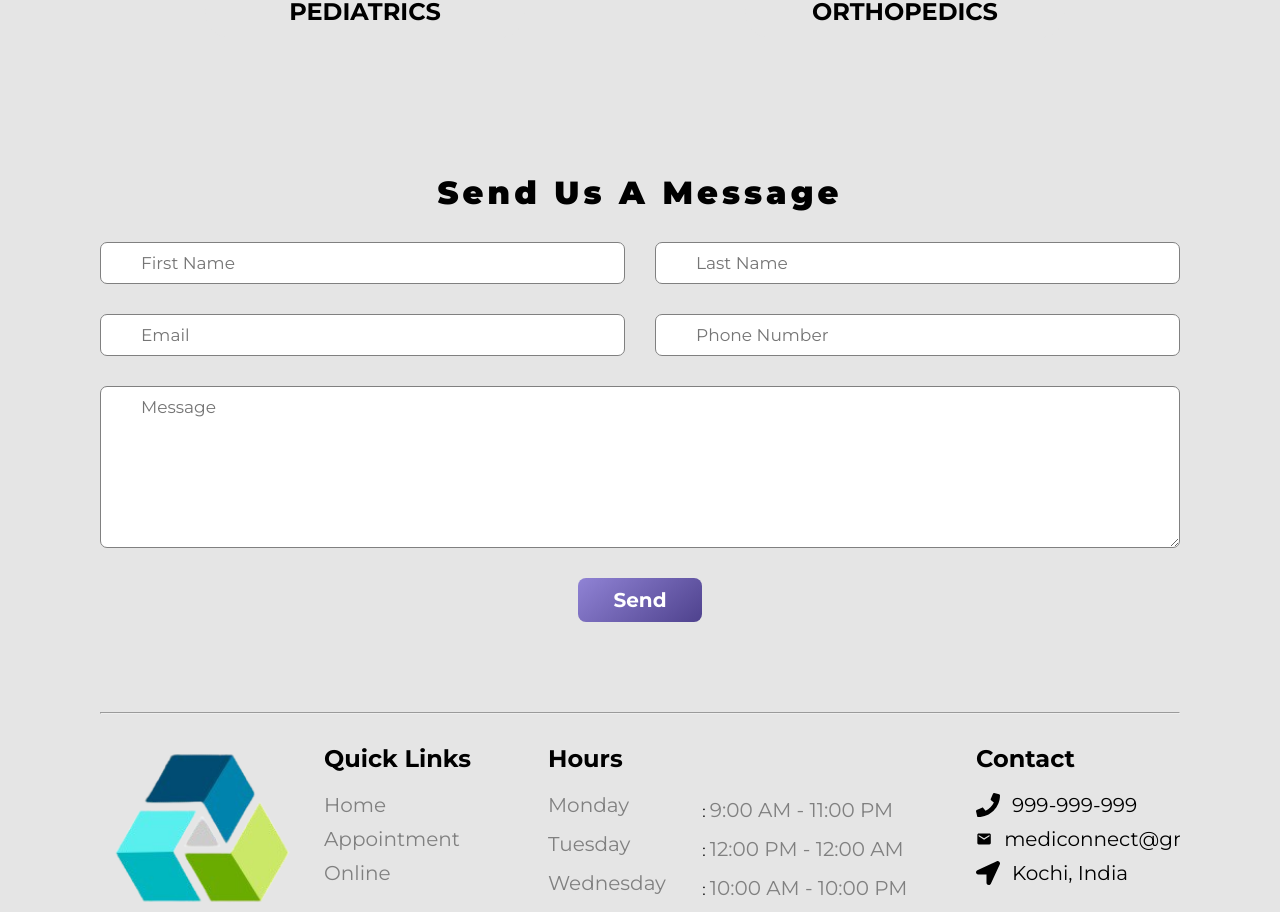
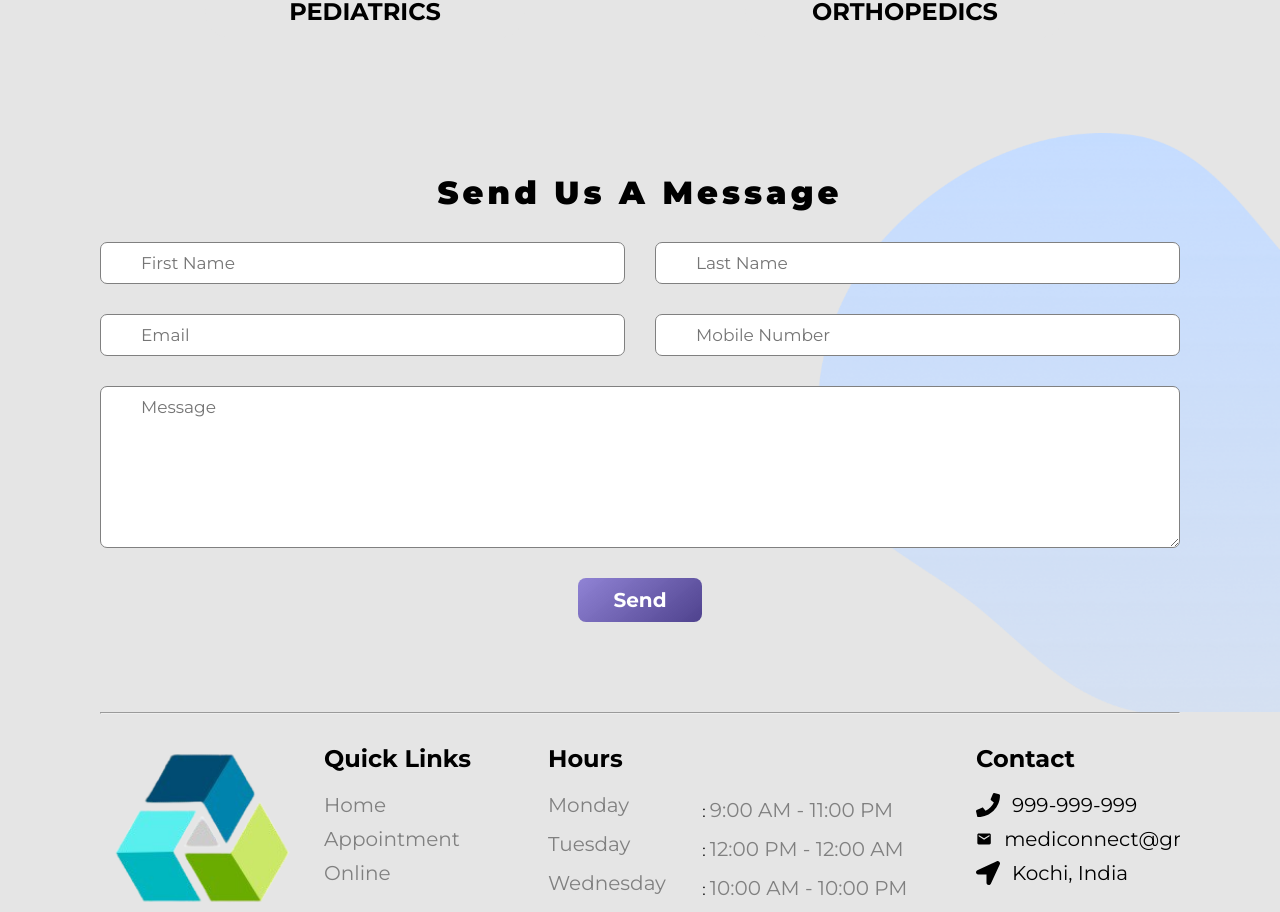
Before and after one commit to gangakailas/Medi, a React (Vite) app in the folder frontend/: page / in a window 1280 px wide. Shown: the part 1796-2708 px from the top of the page. Built offline with nearby package versions, Linux system fonts and the light colour scheme; no server answers.

Commit message:
bug fixed for Send Message

```diff
--- a/frontend/package.json
+++ b/frontend/package.json
@@ -11,6 +11,7 @@
   },
   "dependencies": {
     "axios": "^1.7.7",
+    "cors": "^2.8.5",
     "react": "^18.3.1",
     "react-dom": "^18.3.1",
     "react-icons": "^5.3.0",
--- a/frontend/src/components/MessageForm.jsx
+++ b/frontend/src/components/MessageForm.jsx
@@ -1,39 +1,42 @@
-import React, {useState} from 'react';
 import axios from "axios";
+import React, { useState } from "react";
+import { toast } from "react-toastify";
 
 const MessageForm = () => {
-    const [firstName, setFirstName] = useState("")
-    const [lastName, setLastName] = useState("")
-    const [email, setEmail] = useState("")
-    const [phone, setPhone] = useState("")
-    const [message, setMessage] = useState("")
-    const handleMessage = (e) => {
+  const [firstName, setFirstName] = useState("");
+  const [lastName, setLastName] = useState("");
+  const [email, setEmail] = useState("");
+  const [phone, setPhone] = useState("");
+  const [message, setMessage] = useState("");
+
+  const handleMessage = async (e) => {
     e.preventDefault();
-        async function submitForm(){
     try {
-                await axios.post(
+      await axios
+        .post(
           "http://localhost:4000/api/v1/message/send",
-                    {firstName, lastName, phone, email, message},
-                    {withCredentials: true,
-                    headers: {
-                        "Content-Type": "application/json",
-                    },
-                }).then(res=>{
+          { firstName, lastName, email, phone, message },
+          {
+            withCredentials: true,
+            headers: { "Content-Type": "application/json" },
+          }
+        )
+        .then((res) => {
           toast.success(res.data.message);
-                    setFirstName("")
-                    setLastName("")
-                    setEmail("")
-                    setPhone("")
-                    setMessage("")
+          setFirstName("");
+          setLastName("");
+          setEmail("");
+          setPhone("");
+          setMessage("");
         });
     } catch (error) {
       toast.error(error.response.data.message);
     }
-        }
+  };
 
-    };
   return (
-        <div className='container form-component message-form'>
+    <>
+      <div className="container form-component message-form">
         <h2>Send Us A Message</h2>
         <form onSubmit={handleMessage}>
           <div>
@@ -41,13 +44,13 @@ const MessageForm = () => {
               type="text"
               placeholder="First Name"
               value={firstName}
-                        onChange={(e)=> setFirstName(e.target.value)}
+              onChange={(e) => setFirstName(e.target.value)}
             />
             <input
               type="text"
               placeholder="Last Name"
               value={lastName}
-                        onChange={(e)=> setLastName(e.target.value)}
+              onChange={(e) => setLastName(e.target.value)}
             />
           </div>
           <div>
@@ -55,23 +58,29 @@ const MessageForm = () => {
               type="text"
               placeholder="Email"
               value={email}
-                        onChange={(e)=> setEmail(e.target.value)}
+              onChange={(e) => setEmail(e.target.value)}
             />
             <input
-                        type="text"
-                        placeholder="Phone Number"
+              type="number"
+              placeholder="Mobile Number"
               value={phone}
-                        onChange={(e)=> setPhone(e.target.value)}
+              onChange={(e) => setPhone(e.target.value)}
             />
           </div>
-                <textarea rows={7} placeholder="Message" value={message} onChange={(e)=>setMessage(e.target.value)}
-                ></textarea>
-                <div style={{justifyContent: "center", alignItems: "center"}}>
-                    <button type= "submit ">Send</button>
+          <textarea
+            rows={7}
+            placeholder="Message"
+            value={message}
+            onChange={(e) => setMessage(e.target.value)}
+          />
+          <div style={{ justifyContent: "center", alignItems: "center" }}>
+            <button type="submit">Send</button>
           </div>
         </form>
+        <img src="/Vector.png" alt="vector" />
       </div>
-    )
-}
+    </>
+  );
+};
 
-export default MessageForm
+export default MessageForm;
```
Also changed, not shown: 1 other file (tests, documents, lock files or other folders). Lines whose indentation alone changed are shown as unchanged.
